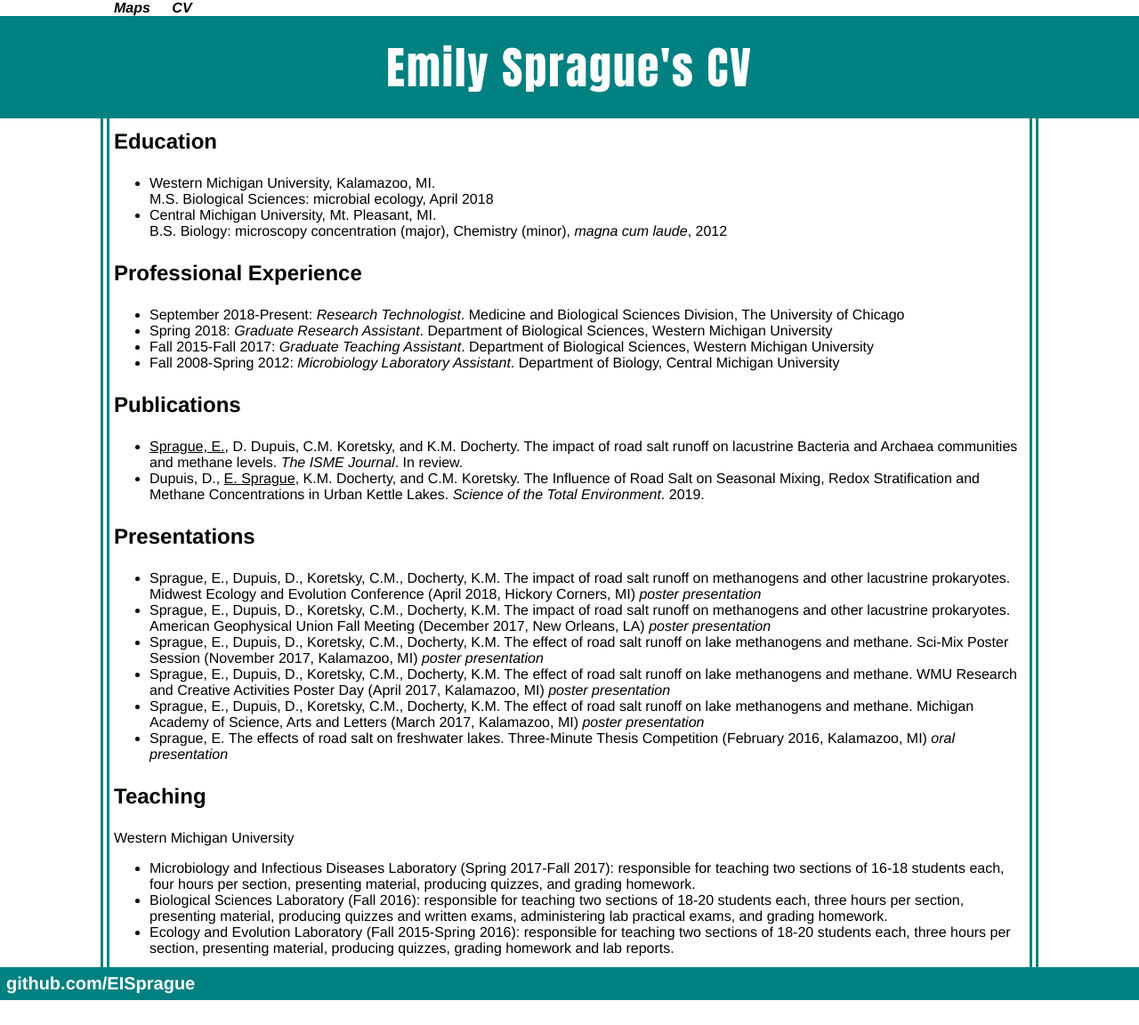
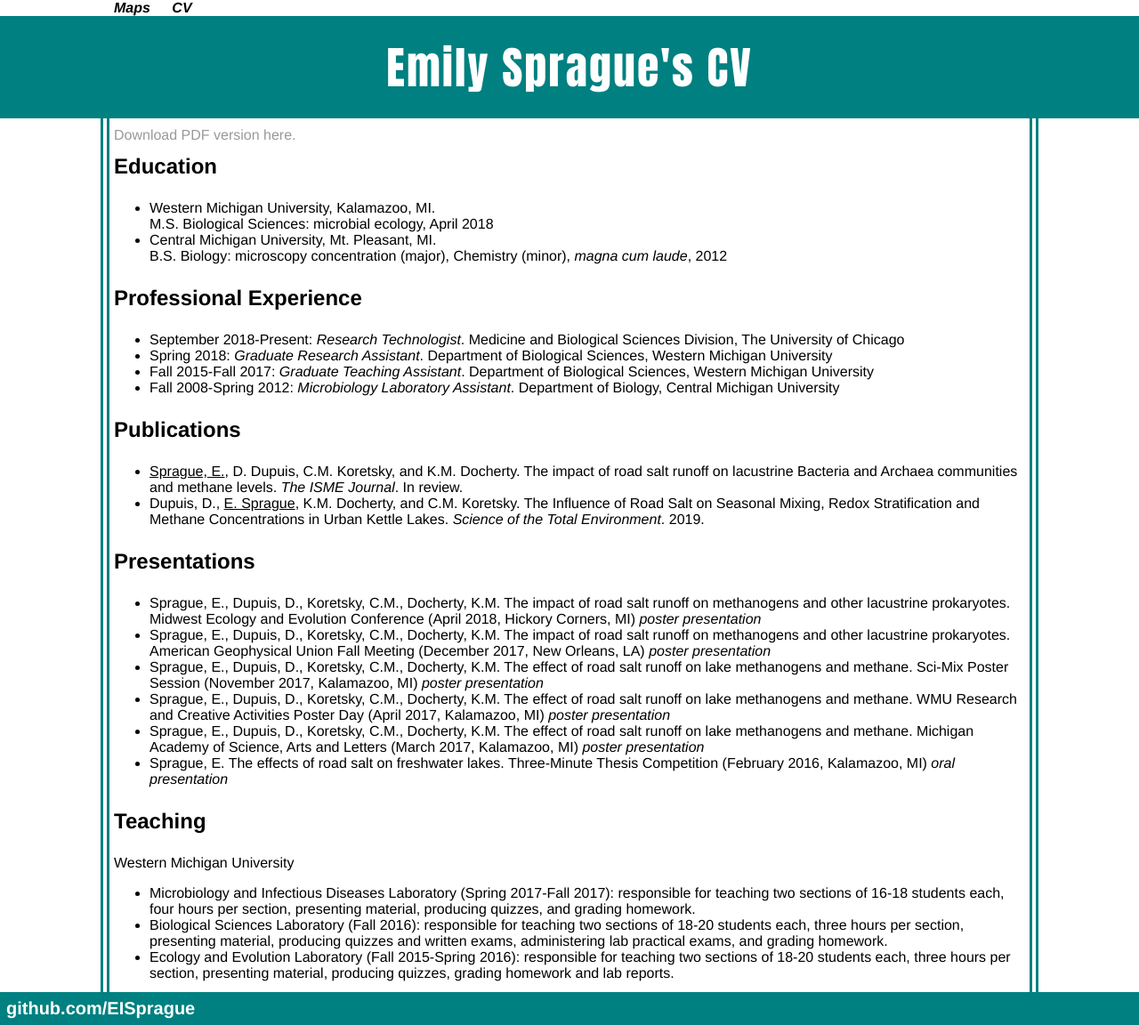
Before and after one commit to EISprague/EISprague.github.io, a Jekyll site: the page built from CV/index.html, in a window 1280 px wide. Shown: the whole page at 89% size. Built offline with Jekyll 4.4.1, drawn with Linux system fonts in a browser that asks for light colours; before the commit the page ends 1124 px from its top, so only the background shows below that.

Commit message:
Added download-able CV

```diff
--- a/CV/index.html
+++ b/CV/index.html
@@ -7,6 +7,7 @@ title: Emily Sprague's CV
         <h1 class="page-title">Emily Sprague's CV</h1>
     </header>
     <main>
+        <a class="download" href="Sprague_CV.pdf" download>Download PDF version here.</a>
         <h3>Education</h3>
         <ul>
             <li>Western Michigan University, Kalamazoo, MI.<br>M.S. Biological Sciences: microbial ecology, April 2018</li>
--- a/css/main.css
+++ b/css/main.css
@@ -140,3 +140,9 @@ footer a:hover {
 #hikers img {
 	max-width: 500px;
 }
+
+/*CV page*/
+.download {
+	display: block;
+	padding-top: 10px;
+}
```
Also changed, not shown: 1 other file.
